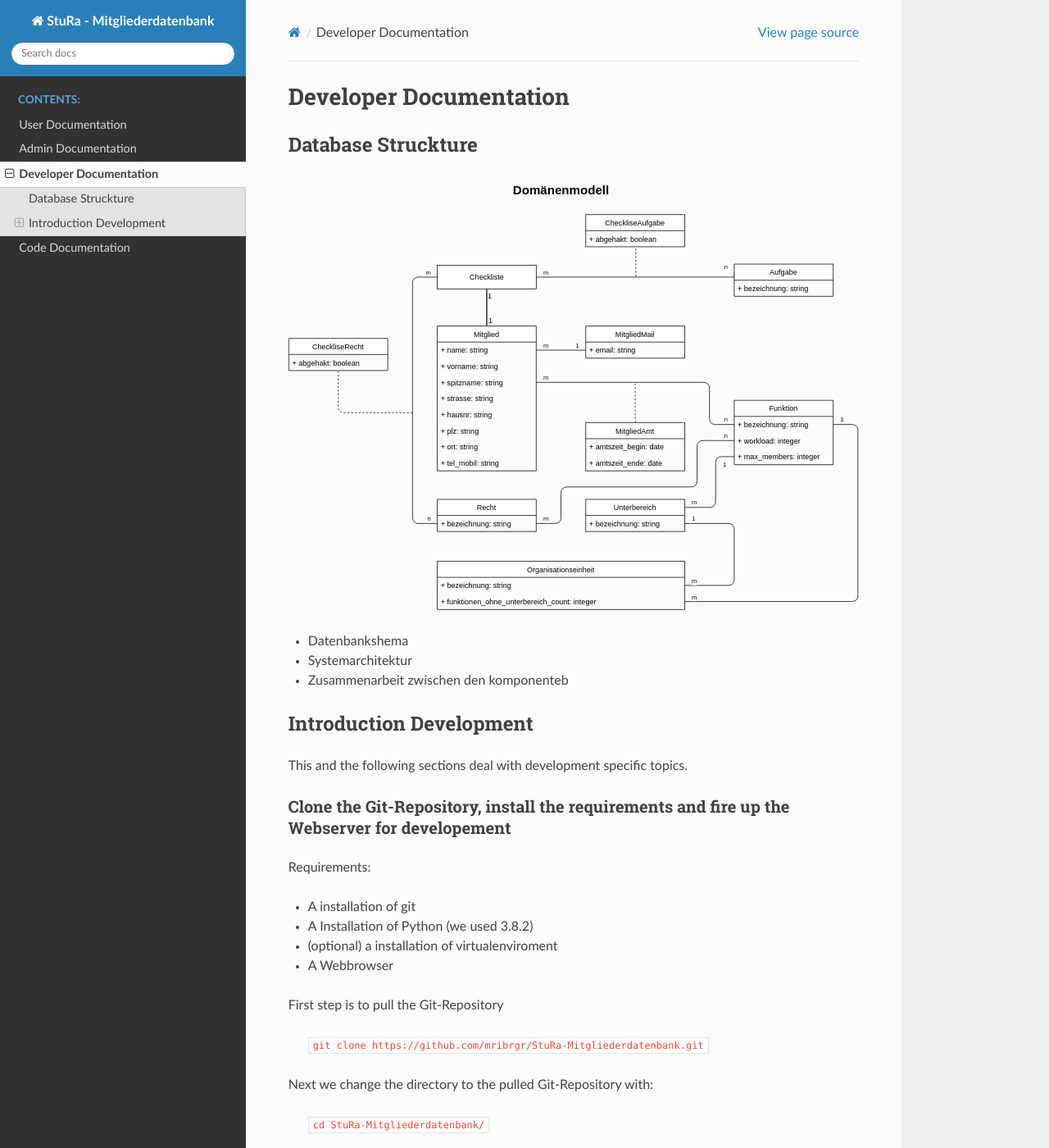
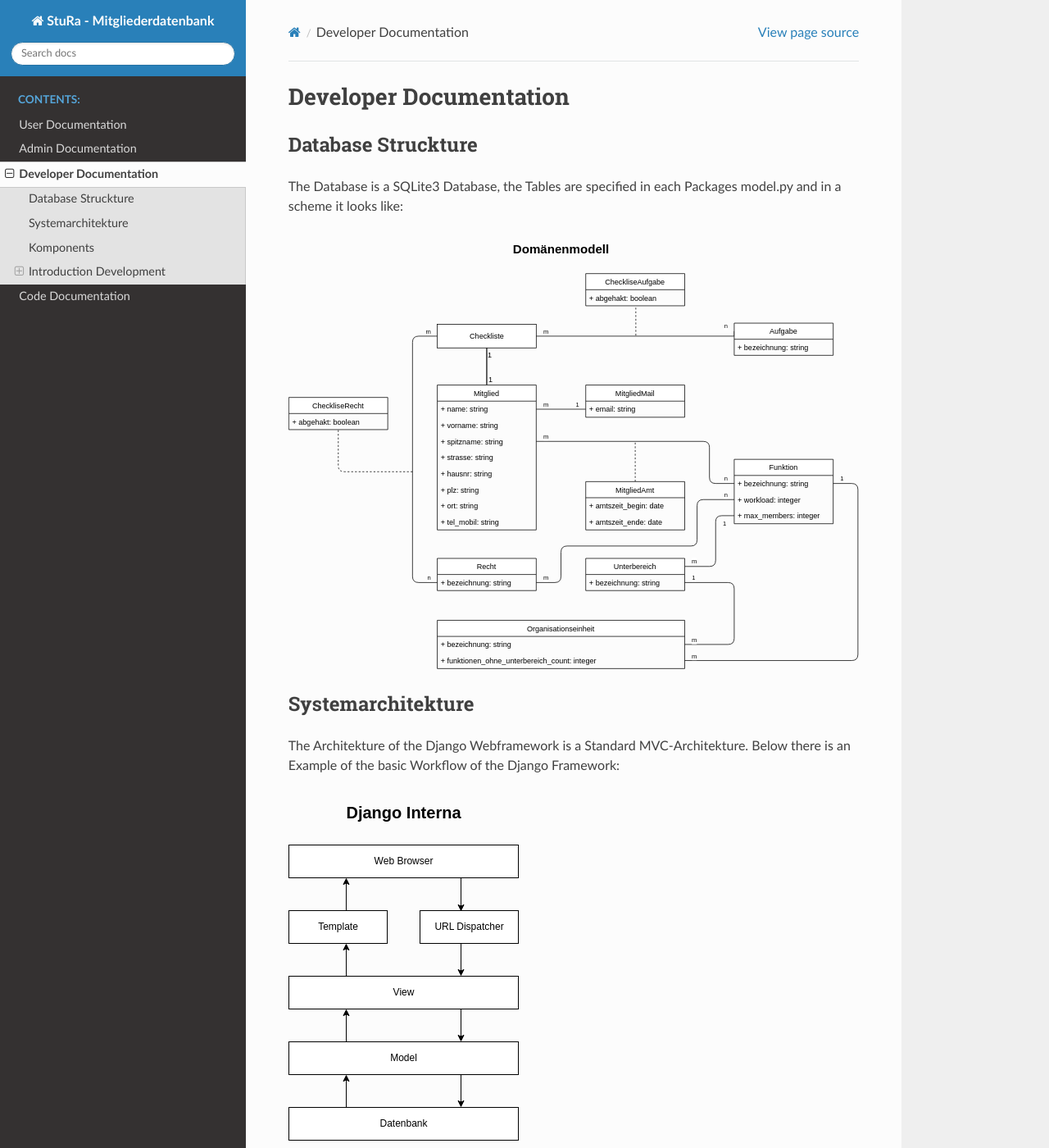
Before and after one commit to mribrgr/StuRa-Mitgliederdatenbank, a Sphinx documentation site: the page built from docs/sphinx/source/masterDeveloperDoc.rst, in a window 1280 px wide and 1400 px high. Shown: the whole window at 82% size. Built offline with Sphinx 7.4.7 and the Read the Docs theme 2.0.0, drawn with Linux system fonts in a browser that asks for light colours; some of the changed text lies outside the part shown.

Commit message:
Add diagrams

```diff
--- a/docs/sphinx/source/developer/database.rst
+++ b/docs/sphinx/source/developer/database.rst
@@ -1,5 +1,8 @@
 Database Struckture
 -------------------
 
+The Database is a SQLite3 Database, the Tables are specified in each Packages
+model.py and in a scheme it looks like:
+
 .. image:: developer/img/diagramm_domain.svg
   :target: _images/diagramm_domain.svg
--- /dev/null
+++ b/docs/sphinx/source/developer/komponents.rst
@@ -0,0 +1,21 @@
+Komponents
+----------
+
+A brief overview over the Packages
+
+.. image:: developer/img/diagramm_package_classes.svg
+  :target: _images/diagramm_package_classes.svg
+
+
+
+A brief overview over the Komponents of a Package
+
+.. image:: developer/img/diagramm_package_components.svg
+  :target: _images/diagramm_package_components.svg
+
+
+
+A brief overview over the connection between the Classes
+
+.. image:: developer/img/diagramm_class.svg
+  :target: _images/diagramm_class.svg
--- /dev/null
+++ b/docs/sphinx/source/developer/systemarchitekture.rst
@@ -0,0 +1,13 @@
+Systemarchitekture
+------------------
+
+The Architekture of the Django Webframework is a Standard MVC-Architekture.
+Below there is an Example of the basic Workflow of the Django Framework:
+
+.. image:: developer/img/diagramm_django_flow.svg
+  :target: _images/diagramm_django_flow.svg
+
+The Layers of the Application look like:
+
+.. image:: developer/img/diagramm_django_flow.svg
+  :target: _images/diagramm_layers.svg
--- a/docs/sphinx/source/masterDeveloperDoc.rst
+++ b/docs/sphinx/source/masterDeveloperDoc.rst
@@ -2,9 +2,6 @@
 =======================
 
 .. include:: developer/database.rst
-
-- Datenbankshema
-- Systemarchitektur
-- Zusammenarbeit zwischen den komponenteb
-
+.. include:: developer/systemarchitekture.rst
+.. include:: developer/komponents.rst
 .. include:: developer/introductionDevelopement.rst
```
Also changed, not shown: docs/anforderung/files/svg/diagramm_package_components.svg, docs/sphinx/source/developer/img/diagramm_class.svg (added), docs/sphinx/source/developer/img/diagramm_django_flow.svg (added), docs/sphinx/source/developer/img/diagramm_layers.svg (added), docs/sphinx/source/developer/img/diagramm_package_classes.svg (added), docs/sphinx/source/developer/img/diagramm_package_components.svg (added).
